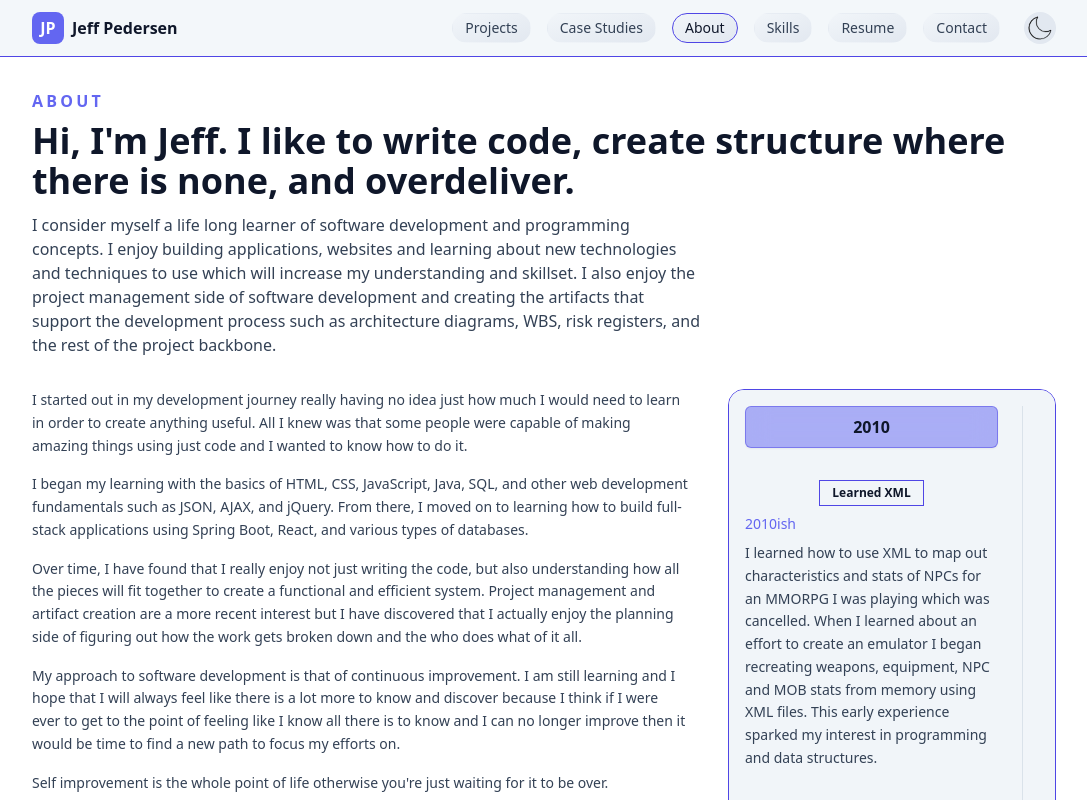
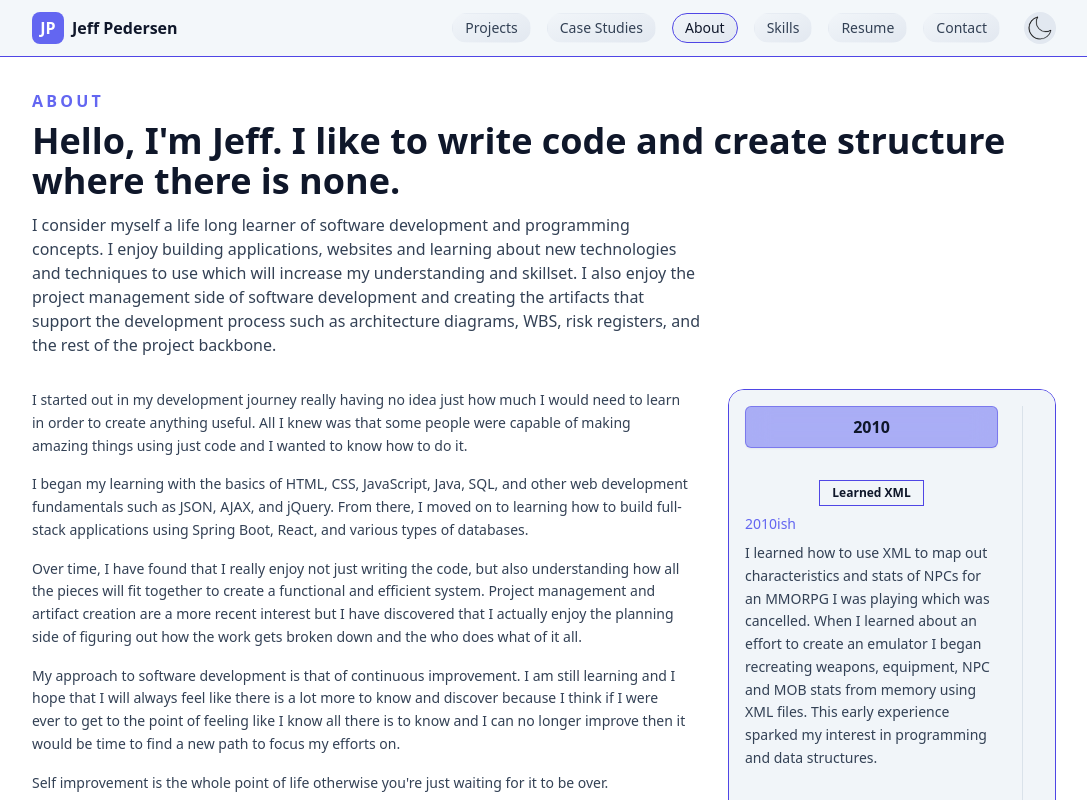
Before and after one commit to J-Pedersen/dev-portfolio, a React (Vite) app: page /about in a window 1280 px wide. Shown: the top 800 px of the page, without its empty margins (96-1183 px from the left). Built offline with nearby package versions, Linux system fonts and the light colour scheme; the HTML template or start-up script is replaced by a standard one.

Commit message:
updated some text

```diff
--- a/src/pages/About.jsx
+++ b/src/pages/About.jsx
@@ -13,7 +13,7 @@ const About = () => {
     <div className="space-y-8 relative">
       <PageHeader
         kicker="About"
-        title="Hi, I'm Jeff. I like to write code, create structure where there is none, and overdeliver."
+        title="Hello, I'm Jeff. I like to write code and create structure where there is none."
       >
         I consider myself a life long learner of software development and programming concepts.
         I enjoy building applications, websites and learning about new technologies and
```
